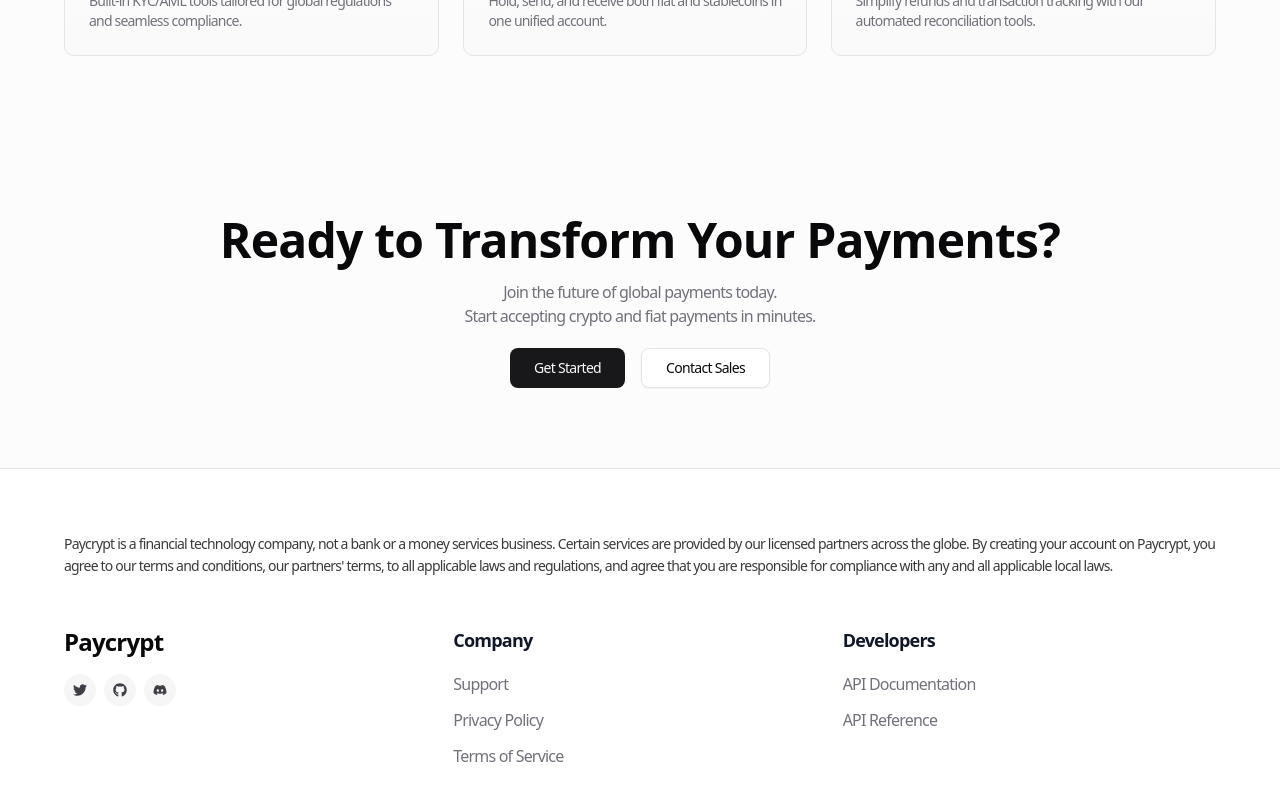
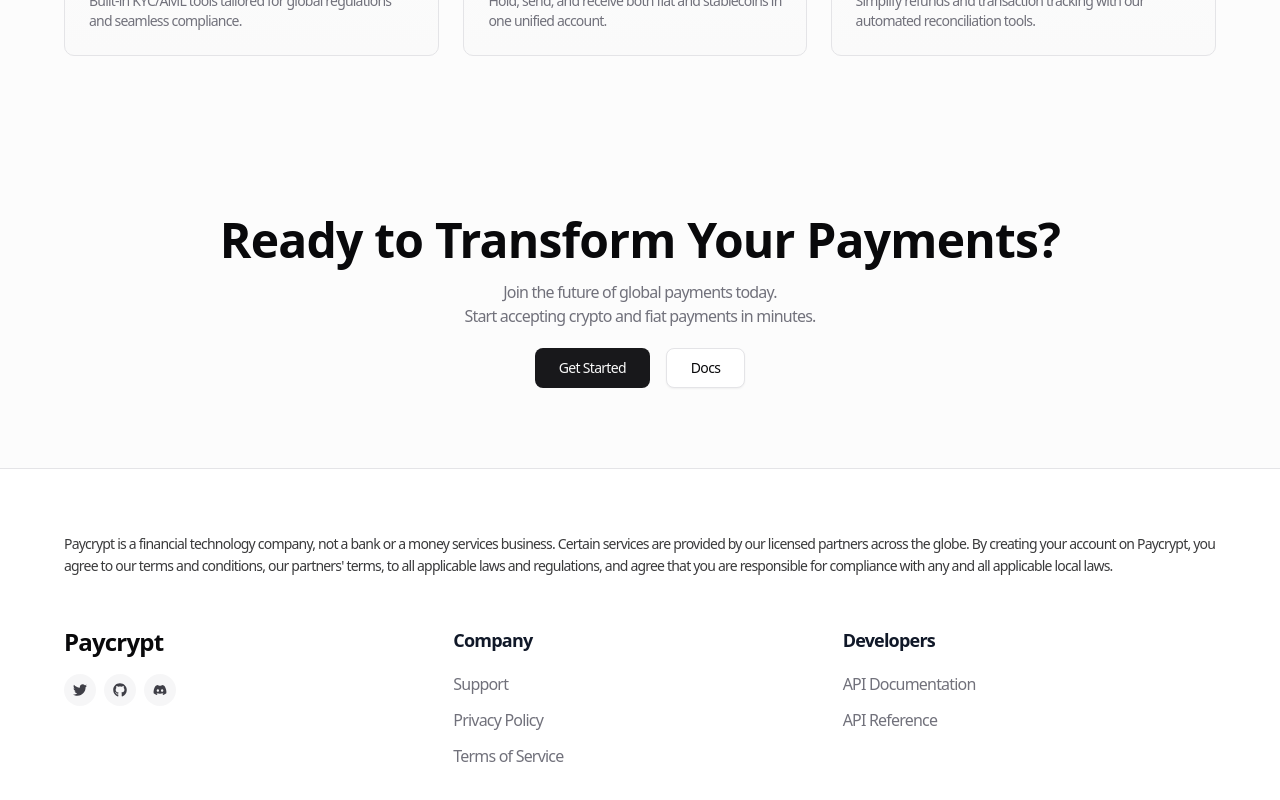
Before and after one commit to babyo77/paycrypt-landing, a Next.js app: page / in a window 1280 px wide. Shown: the part 3099-3899 px from the top of the page. Built offline with nearby package versions, Linux system fonts and the light colour scheme.

Commit message:
Update HeroSection links: change demo button URL and update contact button to link to documentation.

```diff
--- a/src/components/hero-section-three.tsx
+++ b/src/components/hero-section-three.tsx
@@ -80,7 +80,7 @@
                       </Link>
                     </Button>
                     <Button key={2} asChild size="lg" variant="outline">
-                      <Link href="">
+                      <Link href="https://cal.com/tanmay7/15min">
                         <span className=" tracking-tighter">Get a demo</span>
                       </Link>
                     </Button>
@@ -212,8 +212,8 @@
               </Link>
             </Button>
             <Button asChild size="lg" variant="outline">
-              <Link href="">
-                <span className="tracking-tighter">Contact Sales</span>
+              <Link href="coming-soon">
+                <span className="tracking-tighter">Docs</span>
               </Link>
             </Button>
           </div>
```
